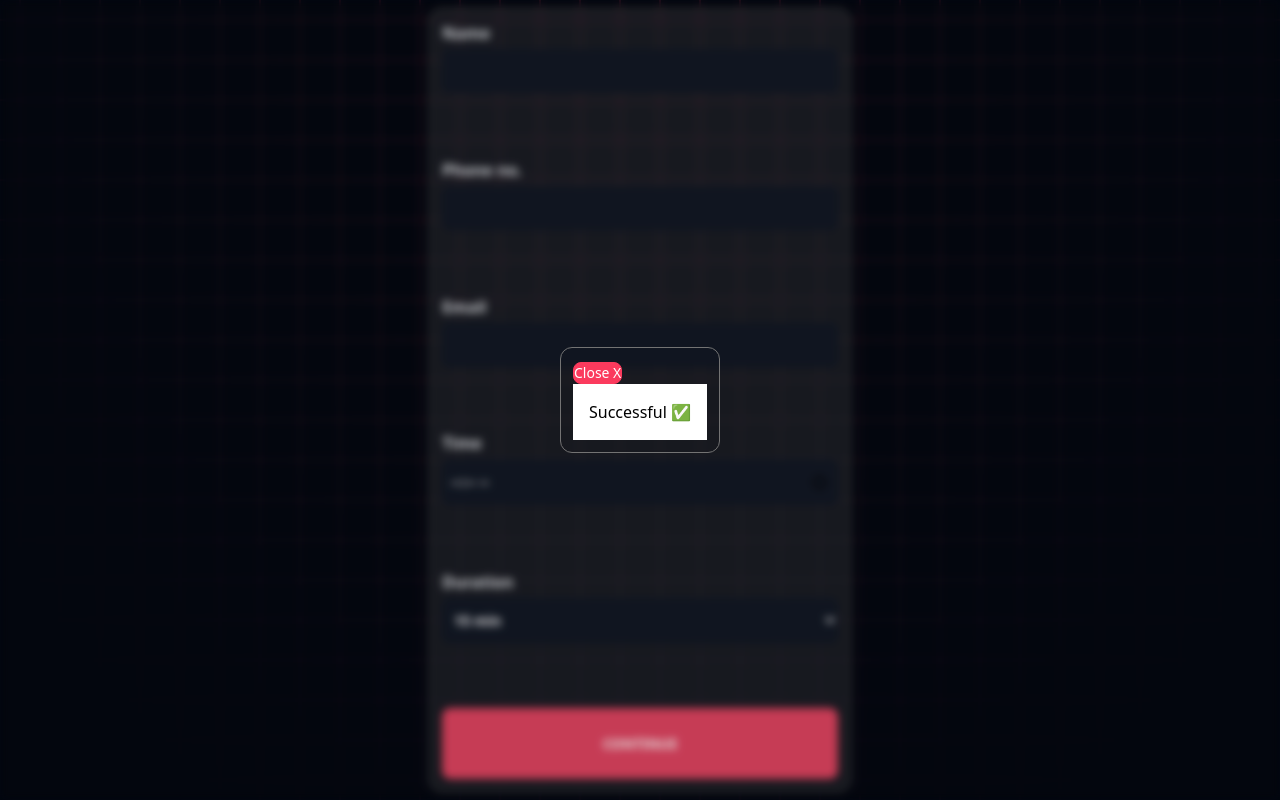
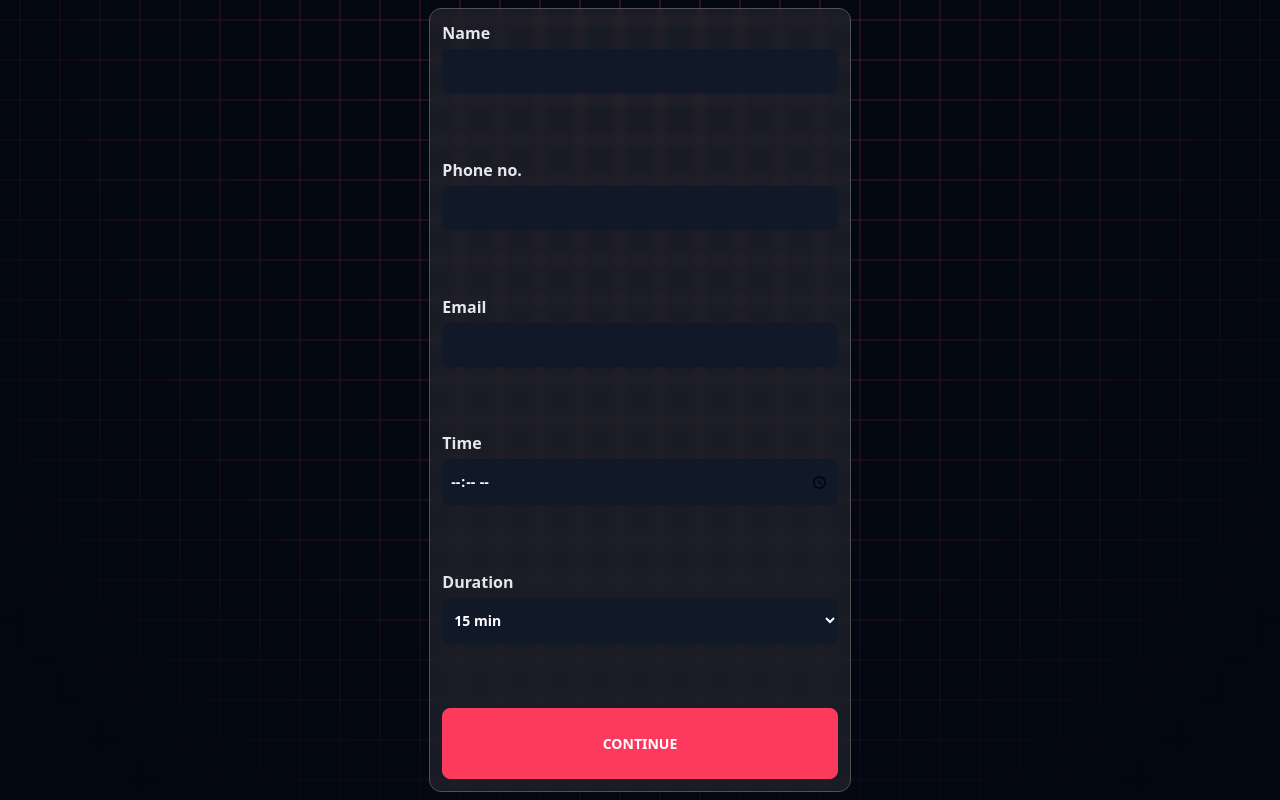
Before and after one commit to decipher-cs/dining-allocation, a React (Vite) app: page / in a window 1280 px wide. Built offline with nearby package versions, Linux system fonts and the light colour scheme.

Commit message:
fix: dialog will not open on page load

```diff
--- a/src/App.tsx
+++ b/src/App.tsx
@@ -23,7 +23,7 @@ function App() {
         }
     }, [seatDate])
 
-    const [allotmentConfirmationDialog, setAllotmentConfirmationDialog] = useState(true)
+    const [allotmentConfirmationDialog, setAllotmentConfirmationDialog] = useState(false)
 
     const [allotmentStatus, setAllotmentStatus] = useState<"loading" | "success" | "failed" | "uninitiated">("success")
 
```
